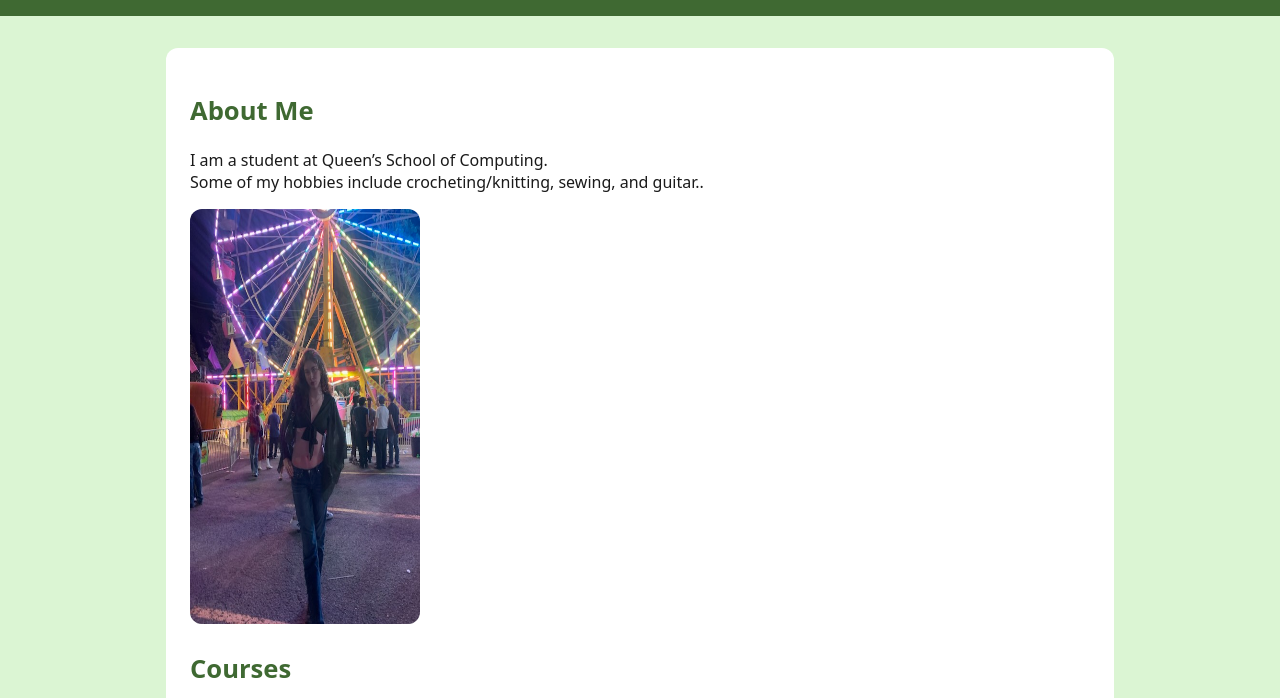
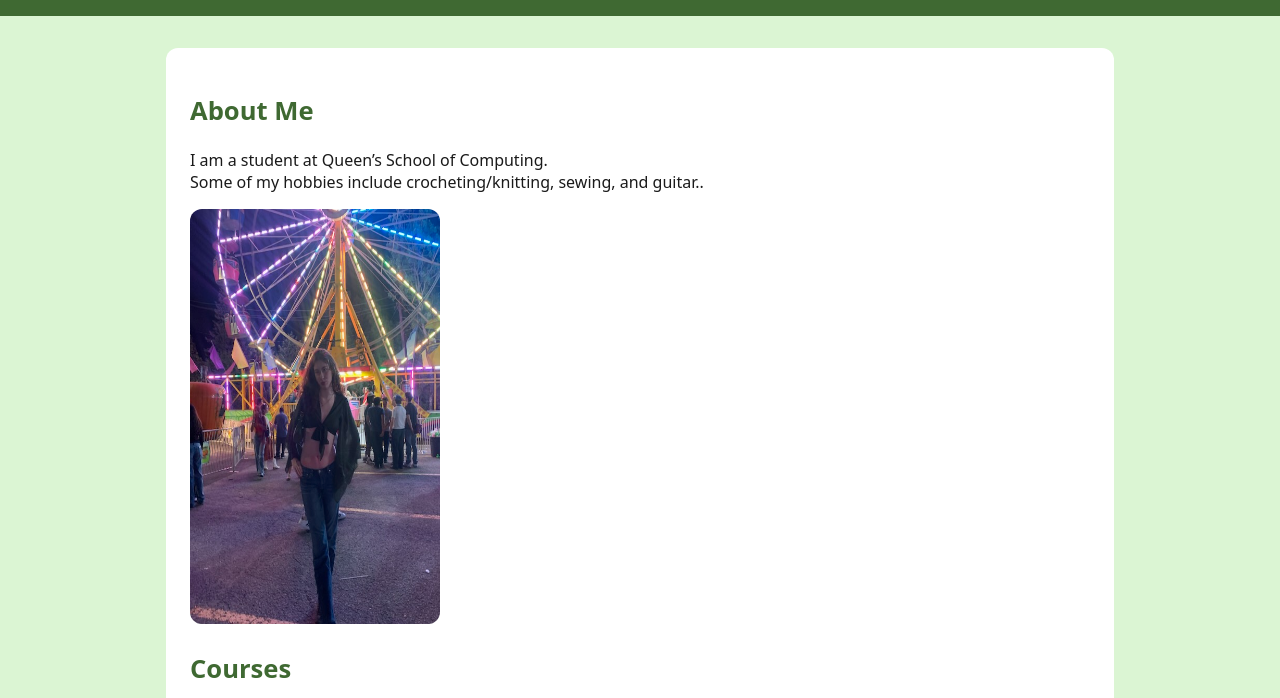
Before and after one commit to aerb7/Student-Webpage, a plain HTML site: page index.html in a window 1280 px wide. Shown: the part 102-800 px from the top of the page. Drawn offline with Linux system fonts and the light colour scheme.

Commit message:
Update index.html

```diff
--- a/index.html
+++ b/index.html
@@ -17,7 +17,7 @@
       <p>I am a student at Queen’s School of Computing. <br>Some of my hobbies include crocheting/knitting, sewing, and guitar.<!-- replace with interests -->.</p>
 
       <!-- ====== PHOTO (upload me.jpg to repo root, then update the src below) ====== -->
-      <img src="me.jpg" alt="Amanda's Portrait" width="230" height="415" />
+      <img src="me.jpg" alt="Amanda's Portrait" width="250" height="415" />
 
       <!-- ====== PROJECTS/COURSES (add or rename items to courses instead of projects) ====== -->
       <h2>Courses</h2>
```
